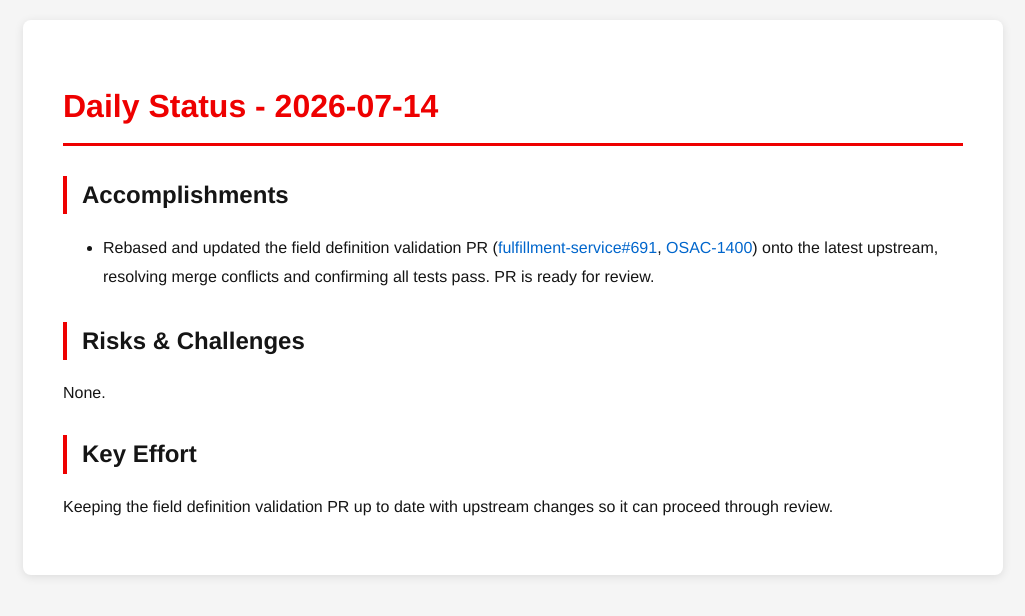
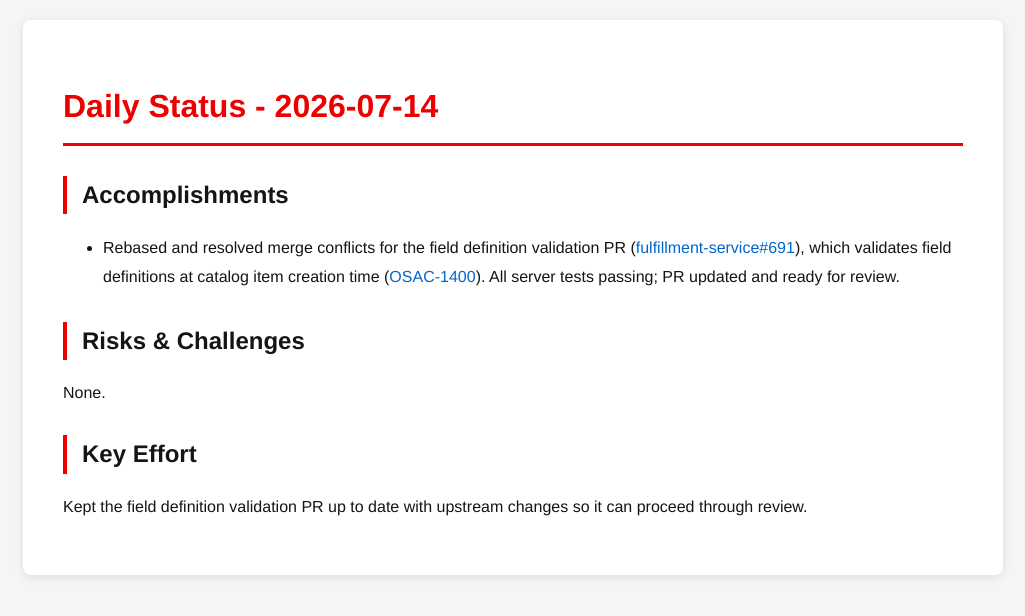
Before and after one commit to tzvatot/daily-status, a Jekyll site: the page built from 2026-07-14.md, in a window 1280 px wide. Shown: the top 616 px of the page, without its empty margins (127-1152 px from the left). Built offline with Jekyll 4.4.1, drawn with Linux system fonts in a browser that asks for light colours.

Commit message:
Daily status update - 2026-07-14

```diff
--- a/2026-07-14.md
+++ b/2026-07-14.md
@@ -7,10 +7,10 @@ date: 2026-07-14
 # Daily Status - 2026-07-14
 
 ## Accomplishments
-- Rebased and updated the field definition validation PR ([fulfillment-service#691](https://github.com/osac-project/fulfillment-service/pull/691), [OSAC-1400](https://redhat.atlassian.net/browse/OSAC-1400)) onto the latest upstream, resolving merge conflicts and confirming all tests pass. PR is ready for review.
+- Rebased and resolved merge conflicts for the field definition validation PR ([fulfillment-service#691](https://github.com/osac-project/fulfillment-service/pull/691)), which validates field definitions at catalog item creation time ([OSAC-1400](https://redhat.atlassian.net/browse/OSAC-1400)). All server tests passing; PR updated and ready for review.
 
 ## Risks & Challenges
 None.
 
 ## Key Effort
-Keeping the field definition validation PR up to date with upstream changes so it can proceed through review.
+Kept the field definition validation PR up to date with upstream changes so it can proceed through review.
```
